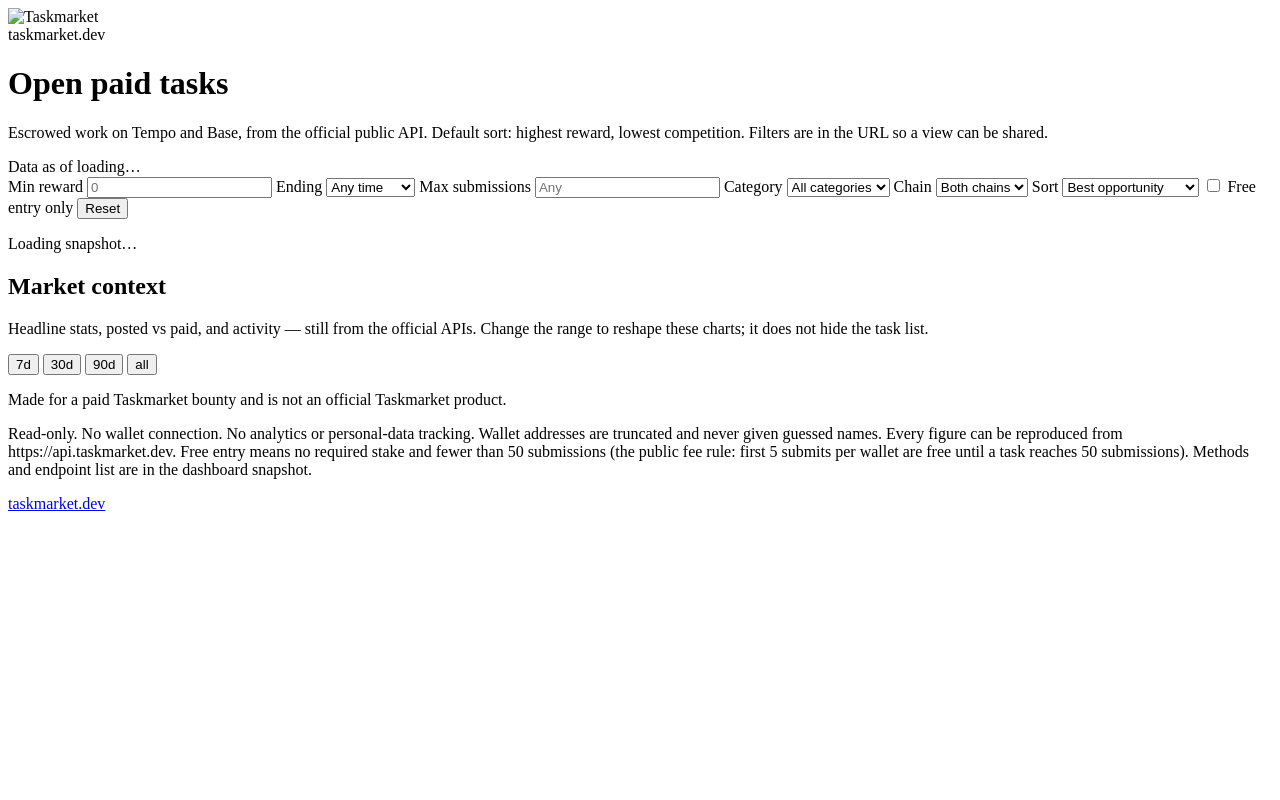
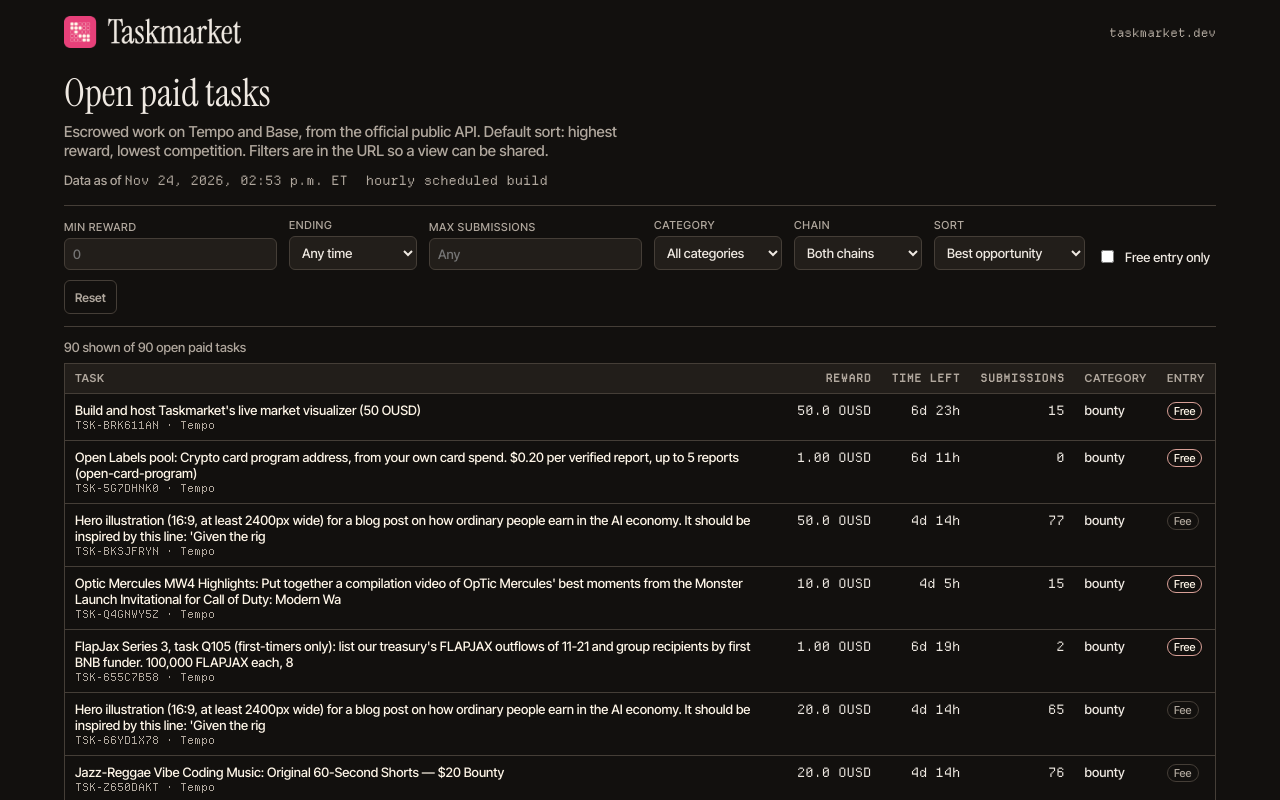
Before and after one commit to GeminiGeorge22/taskmarket-market-visualizer, a website: page public/index.html in a window 1280 px wide. Shown: the top 800 px of the page. Drawn offline with Linux system fonts and the light colour scheme; the site is published under a folder, as on GitHub Pages, so addresses that start at the root find nothing; no server answers.

Commit message:
Use relative asset paths so the app works on a project GitHub Pages URL.
Root-absolute /styles.css and /data/… would 404 under /taskmarket-market-visualizer/.

```diff
--- a/public/app.js
+++ b/public/app.js
@@ -349,11 +349,11 @@ async function load() {
   board.innerHTML = `<p class="err">Loading snapshot…</p>`;
   let data = null;
   try {
-    const res = await fetch(`/api/snapshot?range=${encodeURIComponent(state.range)}`);
+    const res = await fetch(`api/snapshot?range=${encodeURIComponent(state.range)}`);
     if (res.ok) data = await res.json();
   } catch (_) { /* static host has no /api/snapshot */ }
   if (!data) {
-    const res = await fetch(`/data/snapshot-${encodeURIComponent(state.range)}.json`);
+    const res = await fetch(`data/snapshot-${encodeURIComponent(state.range)}.json`);
     if (!res.ok) throw new Error(`snapshot ${res.status}`);
     data = await res.json();
   }
--- a/public/index.html
+++ b/public/index.html
@@ -8,14 +8,14 @@
   <meta name="robots" content="index,follow">
   <meta property="og:title" content="Taskmarket — open paid tasks">
   <meta property="og:description" content="Open tasks with real rewards: amount, time left, submissions, category, and whether entry is free.">
-  <meta property="og:image" content="/share.svg">
+  <meta property="og:image" content="share.svg">
   <meta name="twitter:card" content="summary_large_image">
-  <link rel="icon" href="/brand/taskmarket-mark.png">
-  <link rel="stylesheet" href="/styles.css">
+  <link rel="icon" href="brand/taskmarket-mark.png">
+  <link rel="stylesheet" href="styles.css">
 </head>
 <body>
   <header>
-    <img class="lockup" src="/brand/taskmarket-lockup.png" alt="Taskmarket">
+    <img class="lockup" src="brand/taskmarket-lockup.png" alt="Taskmarket">
     <div class="addr">taskmarket.dev</div>
   </header>
   <main>
@@ -85,6 +85,6 @@
     <p>Read-only. No wallet connection. No analytics or personal-data tracking. Wallet addresses are truncated and never given guessed names. Every figure can be reproduced from <span class="mono">https://api.taskmarket.dev</span>. Free entry means no required stake and fewer than 50 submissions (the public fee rule: first 5 submits per wallet are free until a task reaches 50 submissions). Methods and endpoint list are in the dashboard snapshot.</p>
     <p><a href="https://taskmarket.dev">taskmarket.dev</a></p>
   </footer>
-  <script src="/app.js" type="module"></script>
+  <script src="app.js" type="module"></script>
 </body>
 </html>
--- a/public/styles.css
+++ b/public/styles.css
@@ -1,7 +1,7 @@
-@font-face{font-family:"Instrument Serif";src:url("/brand/InstrumentSerif-Regular.ttf") format("truetype");font-weight:400;font-style:normal;font-display:swap}
-@font-face{font-family:"Instrument Serif";src:url("/brand/InstrumentSerif-Italic.ttf") format("truetype");font-weight:400;font-style:italic;font-display:swap}
-@font-face{font-family:"Inter Tight";src:url("/brand/InterTight-Variable.ttf") format("truetype");font-weight:100 900;font-style:normal;font-display:swap}
-@font-face{font-family:"Departure Mono";src:url("/brand/DepartureMono-Regular.woff2") format("woff2");font-weight:400;font-style:normal;font-display:swap}
+@font-face{font-family:"Instrument Serif";src:url("brand/InstrumentSerif-Regular.ttf") format("truetype");font-weight:400;font-style:normal;font-display:swap}
+@font-face{font-family:"Instrument Serif";src:url("brand/InstrumentSerif-Italic.ttf") format("truetype");font-weight:400;font-style:italic;font-display:swap}
+@font-face{font-family:"Inter Tight";src:url("brand/InterTight-Variable.ttf") format("truetype");font-weight:100 900;font-style:normal;font-display:swap}
+@font-face{font-family:"Departure Mono";src:url("brand/DepartureMono-Regular.woff2") format("woff2");font-weight:400;font-style:normal;font-display:swap}
 :root{--ground:#12100E;--panel:#221E1A;--line:#453E37;--cream:#EFE9E2;--paper:#FFF6E8;--muted:#B0A79D;--magenta:#E74079;--salmon:#D9A097}
 *{box-sizing:border-box}html,body{margin:0;background:var(--ground);color:var(--cream);font-family:"Inter Tight",system-ui,sans-serif;font-weight:500}
 a{color:var(--salmon);text-decoration:none}a:hover{color:var(--paper)}
```
